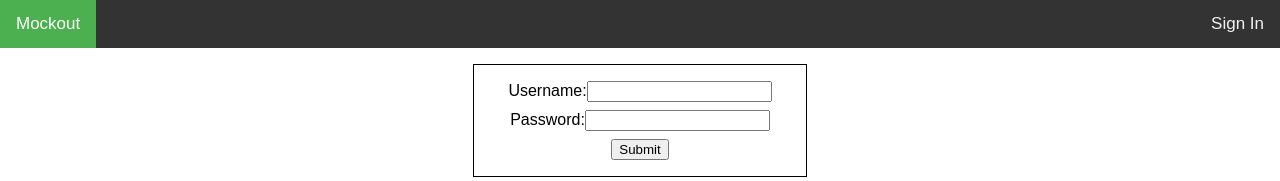
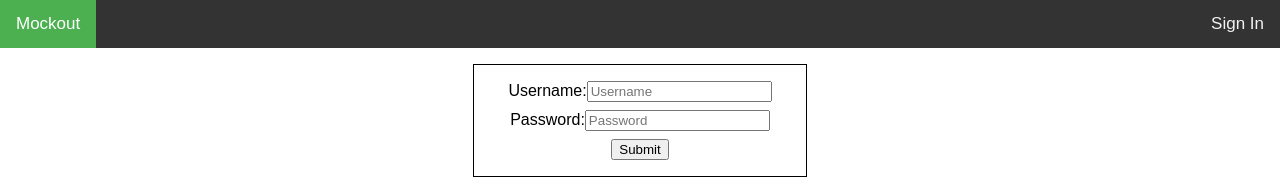
Before and after one commit to akey7/mockout-ui, a React (Create React App) app: page / in a window 1280 px wide. Shown: the top 181 px of the page. Built offline with nearby package versions, Linux system fonts and the light colour scheme.

Commit message:
Create controlled components.

```diff
--- a/src/containers/login-form-container.js
+++ b/src/containers/login-form-container.js
@@ -26,7 +26,6 @@ class LoginForm extends Component {
 
   onSubmit = (event) => {
     event.preventDefault()
-    console.log(this.state)
     this.props.loginSubmit({ username: this.state.username, password: this.state.password })
   }
 
@@ -36,11 +35,17 @@ class LoginForm extends Component {
         <form onSubmit={this.onSubmit}>
           <div>
             <label>Username:</label>
-            <input onChange={this.onUsernameChange} />
+            <input
+              placeholder='Username'
+              onChange={this.onUsernameChange}
+              val={this.state.username} />
           </div>
           <div>
             <label>Password:</label>
-            <input onChange={this.onPasswordChange} />
+            <input
+              placeholder='Password'
+              onChange={this.onPasswordChange}
+              val={this.state.password} />
           </div>
           <input type="submit"/>
         </form>
```
